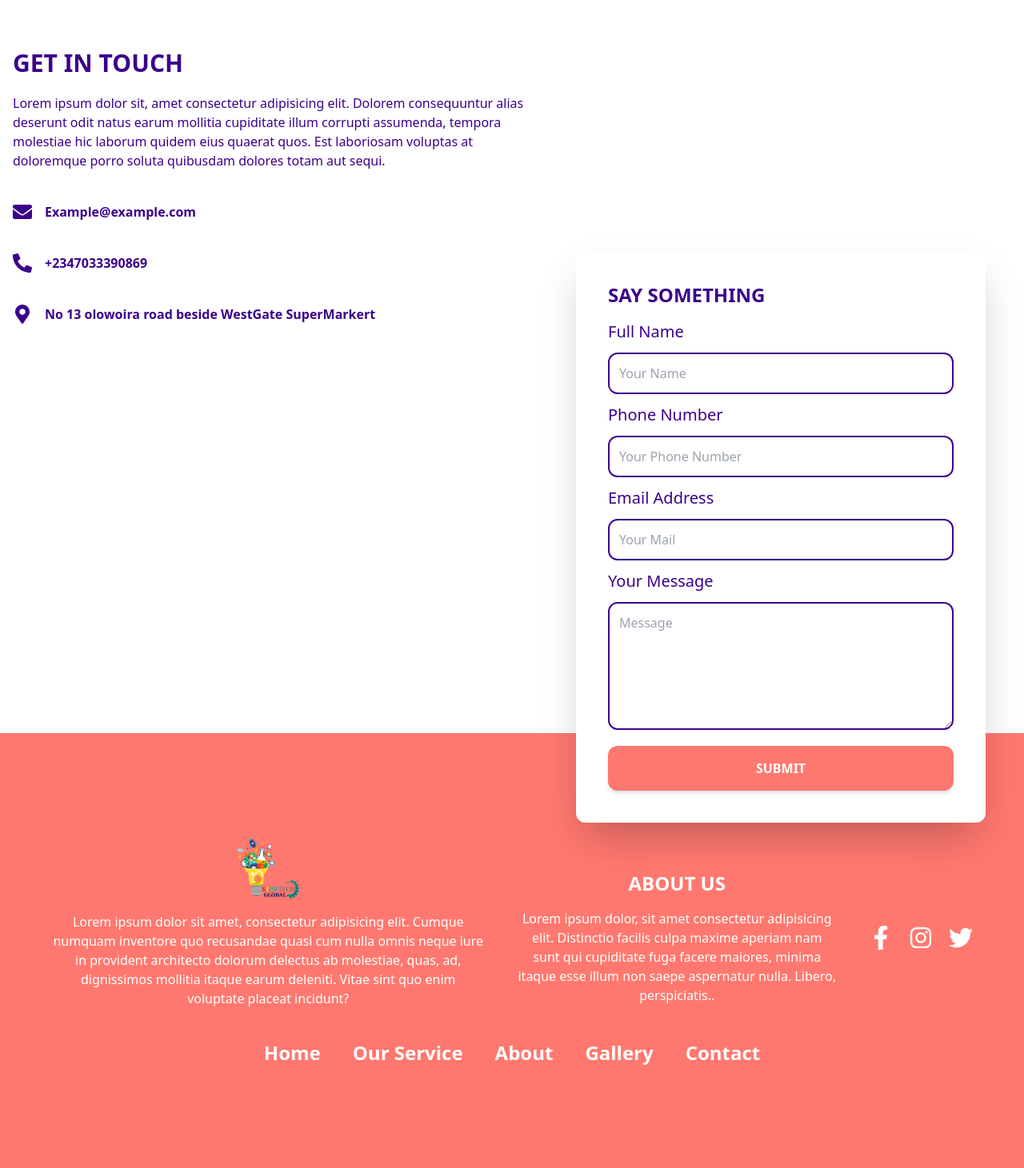
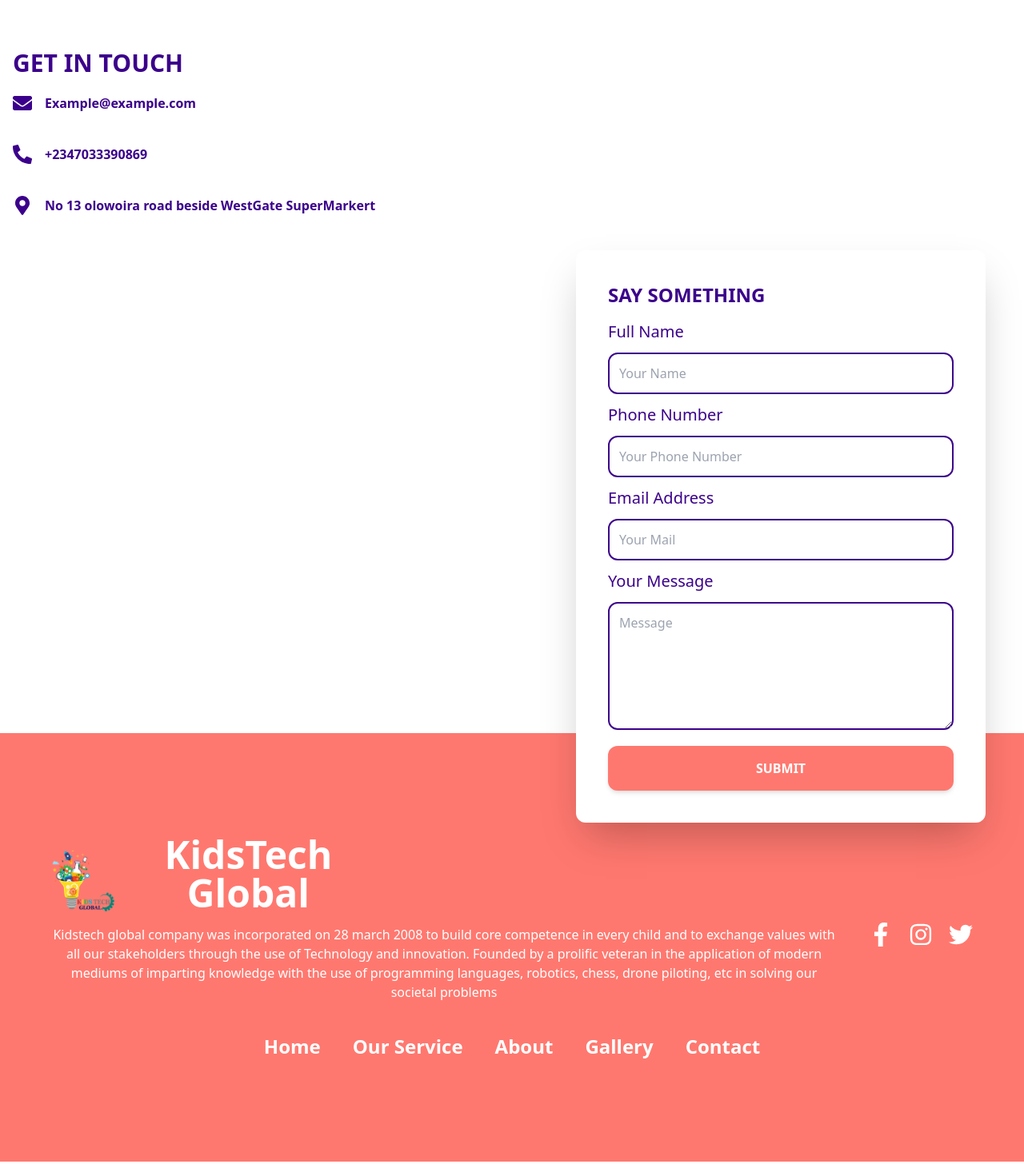
Before and after one commit to th3cr4zycl4y/kidstech, a React (Create React App) app: page / in a window 1280 px wide. Shown: the part 3327-4788 px from the top of the page at 80% size. Built offline with nearby package versions, Linux system fonts and the light colour scheme.

Commit message:
about info footer change

```diff
--- a/src/components/Footer/Footercon.jsx
+++ b/src/components/Footer/Footercon.jsx
@@ -5,39 +5,39 @@ import { FaFacebookF, FaInstagram, FaTwitter } from "react-icons/fa";
 const Footercon = () => {
   return (
     <div className=" mx-auto flex lg:py-32 py-10 w-[90%] items-center justify-center">
-      <div className="text-center space-y-10 text-white">
-        <div className="space-y-10 lg:space-x-10 flex   items-center justify-center flex-col  lg:flex-row lg:w-full">
+      <div className="space-y-10 text-center text-white">
+        <div className="flex flex-col items-center justify-center space-y-10 lg:space-x-10 lg:flex-row lg:w-full">
           <div className="space-y-4">
-            <img
-              src={logo}
-              className="w-[5rem] h-[5rem] mx-auto"
-              alt="KidsTech logo"
-            />
+            <div className="flex items-end justify-center  lg:w-[40%]">
+              <img
+                src={logo}
+                className="w-[5rem] h-[5rem]"
+                alt="KidsTech logo"
+              />
+              <h1 className="pl-5 text-4xl font-bold md:text-5xl">
+                KidsTech Global
+              </h1>
+            </div>
+
             <p>
-              Lorem ipsum dolor sit amet, consectetur adipisicing elit. Cumque
-              numquam inventore quo recusandae quasi cum nulla omnis neque iure
-              in provident architecto dolorum delectus ab molestiae, quas, ad,
-              dignissimos mollitia itaque earum deleniti. Vitae sint quo enim
-              voluptate placeat incidunt?
+              Kidstech global company was incorporated on 28 march 2008 to build
+              core competence in every child and to exchange values with all our
+              stakeholders through the use of Technology and innovation. Founded
+              by a prolific veteran in the application of modern mediums of
+              imparting knowledge with the use of programming languages,
+              robotics, chess, drone piloting, etc in solving our societal
+              problems
             </p>
           </div>
-          <div className="space-y-4">
-            <h3 className="text-2xl font-bold">ABOUT US</h3>
-            <p>
-              Lorem ipsum dolor, sit amet consectetur adipisicing elit.
-              Distinctio facilis culpa maxime aperiam nam sunt qui cupiditate
-              fuga facere maiores, minima itaque esse illum non saepe aspernatur
-              nulla. Libero, perspiciatis..
-            </p>
-          </div>
-          <div className="flex text-3xl text-white  space-x-5">
+
+          <div className="flex space-x-5 text-3xl text-white">
             <FaFacebookF />
             <FaInstagram />
             <FaTwitter />
           </div>
         </div>
-        <div className="flex justify-center align-center mt-10">
-          <ul className="flex flex-col lg:flex-row items-center justify-center text-2xl lg:space-y-0   space-y-5 text-center lg:space-x-10 font-bold h-full mx-auto  text-white">
+        <div className="flex justify-center mt-10 align-center">
+          <ul className="flex flex-col items-center justify-center h-full mx-auto space-y-5 text-2xl font-bold text-center text-white lg:flex-row lg:space-y-0 lg:space-x-10">
             <li>
               <a href="#Home">Home</a>
             </li>
--- a/src/components/contact/contact.jsx
+++ b/src/components/contact/contact.jsx
@@ -4,20 +4,14 @@ import ContactForm from "./ContactForm";
 
 const Contact = () => {
   return (
-    <section id="contact" className="container mx-auto h-full ">
+    <section id="contact" className="container h-full mx-auto ">
       <div className="lg:flex">
         <div className=" mx-4 lg:w-[50%]">
           <h3 className="text-3xl font-extrabold text-[#3B008B] py-5">
             GET IN TOUCH
           </h3>
-          <p className="mb-10 text-[#3B008B]">
-            Lorem ipsum dolor sit, amet consectetur adipisicing elit. Dolorem
-            consequuntur alias deserunt odit natus earum mollitia cupiditate
-            illum corrupti assumenda, tempora molestiae hic laborum quidem eius
-            quaerat quos. Est laboriosam voluptas at doloremque porro soluta
-            quibusdam dolores totam aut sequi.
-          </p>
-          <div className="info space-y-10 ">
+
+          <div className="space-y-10 info ">
             <div>
               <FaEnvelope className="icon" />
               <p>Example@example.com</p>
--- a/src/components/header/Headercomp.jsx
+++ b/src/components/header/Headercomp.jsx
@@ -22,7 +22,7 @@ const Headercomp = ({ NavToggle, toggle }) => {
             : "block w-full lg:w-[35rem] lg:h-[8rem]  h-[50vh] text-center lg:text-left absolute lg:static top-[5rem] container mx-auto lg:m-0"
         }
       >
-        <ul className="flex flex-col items-center justify-center h-full mx-auto space-y-5 text-2xl shadow-xl lg:shadow-none lg:space-y-0 lg:text-xl lg:flex-row lg:justify-around bg-white ">
+        <ul className="flex flex-col items-center justify-center h-full mx-auto space-y-5 text-2xl bg-white shadow-xl lg:shadow-none lg:space-y-0 lg:text-xl lg:flex-row lg:justify-around ">
           <li>
             <a onClick={NavToggle} href="#Home">
               Home
@@ -52,7 +52,7 @@ const Headercomp = ({ NavToggle, toggle }) => {
         </ul>
       </nav>
       <div
-        className="pr-2 text-3xl text-[#3B008B] lg:hidden"
+        className="pr-2 text-3xl text-[#3B008B] lg:hidden cursor-pointer"
         onClick={NavToggle}
       >
         {toggle ? <FaBars /> : <FaTimes />}
```
